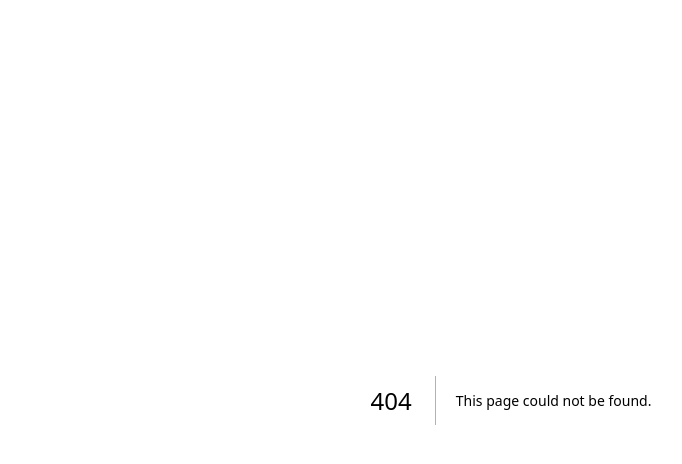
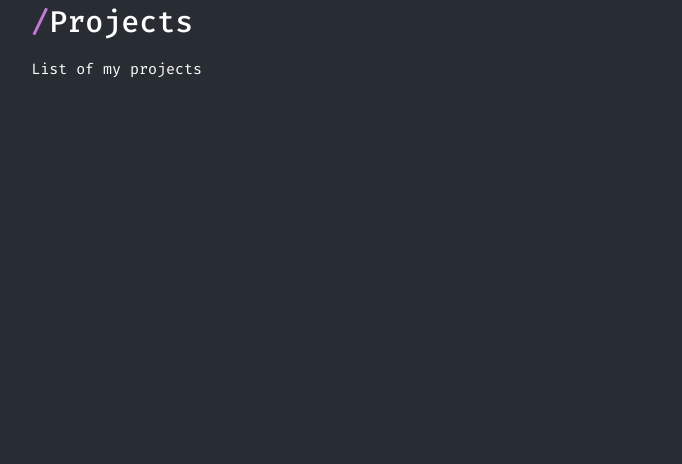
Before and after one commit to YoussefNesafe/personal-website, a Next.js app: page /projects in a window 1280 px wide. Before the commit this address had no page. Shown: the top 464 px of the page, without its empty margins (129-811 px from the left). Built offline with nearby package versions, Linux system fonts and the light colour scheme.

Commit message:
add: pages structure

```diff
--- /dev/null
+++ b/src/app/about-me/page.tsx
@@ -0,0 +1,9 @@
+import React from 'react'
+
+const AboutMePage = () => {
+  return (
+    <div>AboutMe Page</div>
+  )
+}
+
+export default AboutMePage
--- /dev/null
+++ b/src/app/contacts/page.tsx
@@ -0,0 +1,10 @@
+import React from 'react'
+
+
+const ContactsPage = () => {
+  return (
+    <div>Contacts Page</div>
+  )
+}
+
+export default ContactsPage
--- /dev/null
+++ b/src/app/projects/page.tsx
@@ -0,0 +1,15 @@
+import PageTitle from '@/components/PageTitle'
+import React from 'react'
+
+const ProjectsPage = () => {
+  return (
+    <>
+      <PageTitle
+        title='Projects'
+        description='List of my projects'
+      />
+    </>
+  )
+}
+
+export default ProjectsPage
```
